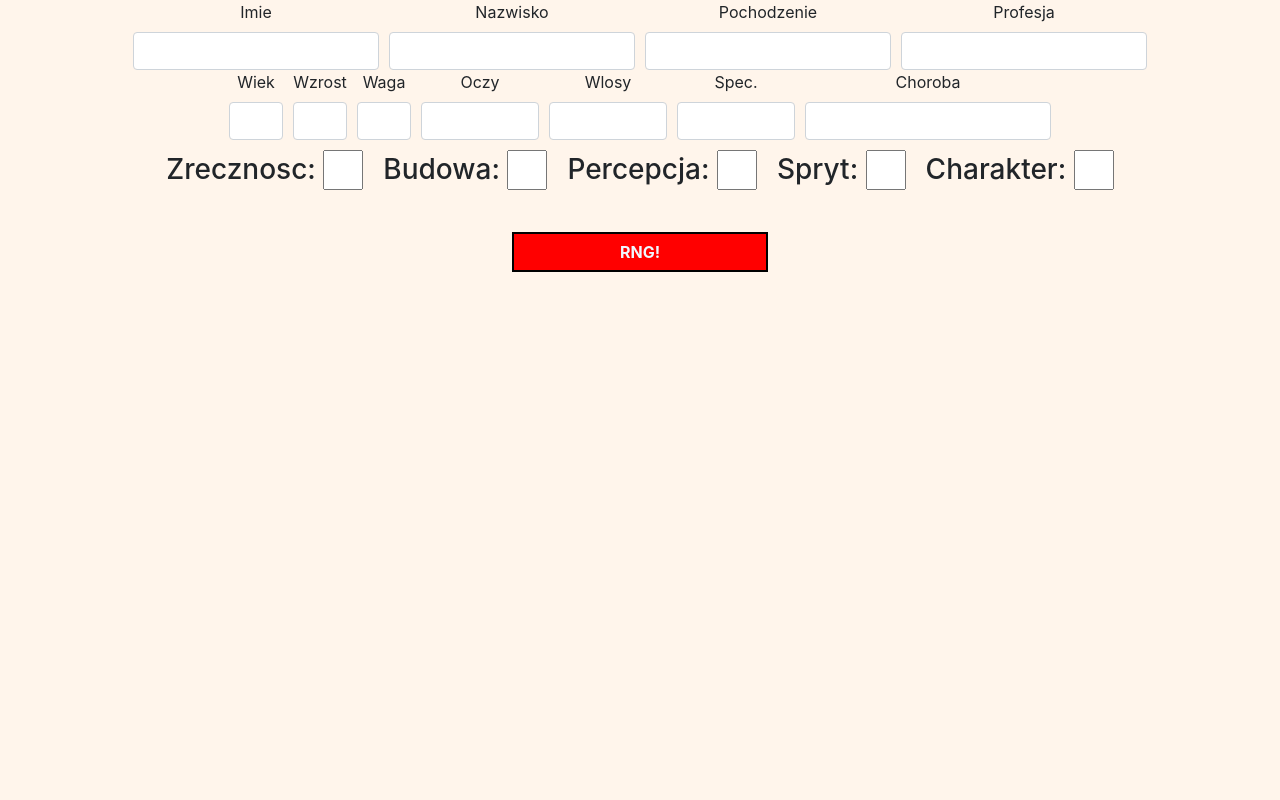
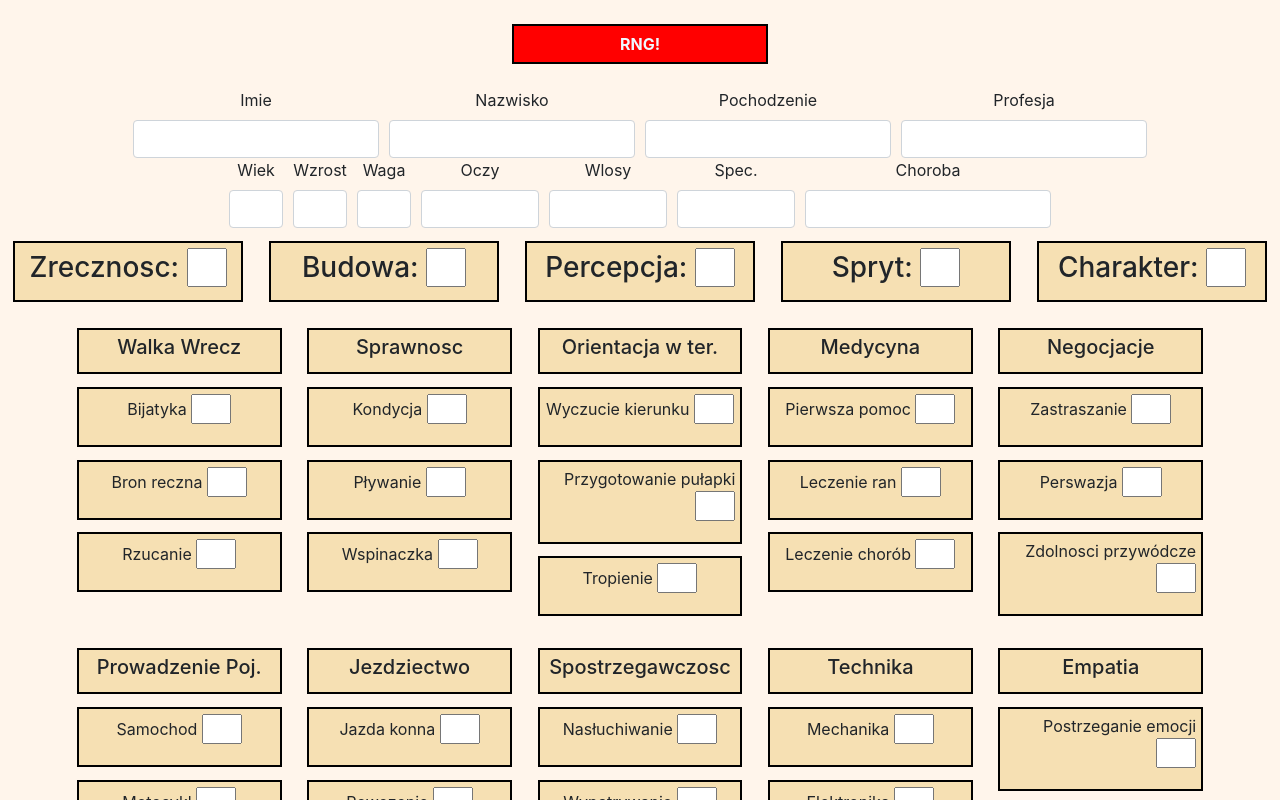
Before and after one commit to IkeoMajesty/nscs, a React (Create React App) app: page / in a window 1280 px wide. Shown: the top 800 px of the page. Built offline with nearby package versions, Linux system fonts and the light colour scheme.

Commit message:
skills and shit

```diff
--- a/public/index.html
+++ b/public/index.html
@@ -22,7 +22,7 @@
       work correctly both with client-side routing and a non-root public URL.
       Learn how to configure a non-root public URL by running `npm run build`.
     -->
-    <title>React App</title>
+    <title>NCSG</title>
   </head>
   <body class='bgc' >
     <noscript>You need to enable JavaScript to run this app.</noscript>
--- a/src/App.css
+++ b/src/App.css
@@ -33,7 +33,36 @@
 }
 
 .statyContener{
-  padding: 10px;
+  text-align: center;
+  display: flexbox;
+  justify-items: center;
+  align-items: center;
+  width: 18vw;
+
+  padding: 5px;
+  margin: 1vw;
+  background-color: #f6e0b3;
+  border: 2px solid black;
+}
+.skillContener{
+  text-align: end;
+  display: flexbox;
+  justify-items: center;
+  align-items: center;
+
+
+  padding: 5px;
+  margin: 1vw;
+  background-color: #f6e0b3;
+  border: 2px solid black;
+}
+h5{
+  text-align: center;
+
+}
+.skillWrap{
+  height: 40vh;
+  width: 18vw;
 }
 .statInput{
   width: 40px;
@@ -63,11 +92,16 @@
   display: flex;
   justify-content: center;
 }
+.dataHeaderSk{
+  display: flex;
+  justify-content: center;
+}
 
 .buttonRng{
   width: 20vw;
   height: 5vh;
   margin-top: 3vh;
+  margin-bottom: 3vh;
   margin-left: 40vw;
   background-color: red;
   color: aliceblue;
--- a/src/App.js
+++ b/src/App.js
@@ -4,6 +4,7 @@ import './App.css';
 import StatLine from "./StatLine.js";
 import Text from "./Text.js";
 import { imiona, nazwiska, profesje, pochodzenia, wiek, wzrost, waga, oczy, wlosy, spec, choroba, d20avfrom3 } from "./Rngs.js";
+import SkillsGrid from './SkillsGrid.js'
 
 
 
@@ -11,6 +12,7 @@ import { imiona, nazwiska, profesje, pochodzenia, wiek, wzrost, waga, oczy, wlos
 
 class App extends Component {
   state = {
+    basic: {
       imie:'',
       nazwisko:'',
       poch:'',
@@ -27,6 +29,8 @@ class App extends Component {
       pr:'',
       sp:'',
       ch:'',
+    },
+
 
   }
   manualInput =  (event)=>  {
@@ -40,6 +44,7 @@ class App extends Component {
 
     // console.log('Clicked!')
     this.setState({
+      basic: {
         imie: imiona(),
         nazwisko:nazwiska(),
         poch:pochodzenia(),
@@ -56,6 +61,8 @@ class App extends Component {
         pr:d20avfrom3(),
         sp:d20avfrom3(),
         ch:d20avfrom3(),
+      },
+
     })
   }
   showPersons = () => {
@@ -65,23 +72,25 @@ class App extends Component {
   render() {
     return (
       <div>
+      <button className="buttonRng" onClick={this.rngMagic}>RNG!</button>
        <div className="dataHeader">
-       <Text type="longText" name="Imie" id="imie" change={this.manualInput} value={this.state.imie} />
-       <Text type="longText" name="Nazwisko" id="nazwisko" change={this.manualInput} value={this.state.nazwisko} />
-       <Text type="longText" name="Pochodzenie" id="poch" change={this.manualInput} value={this.state.poch}/>
-       <Text type="longText" name="Profesja" id="pro" change={this.manualInput} value={this.state.pro}/>
+       <Text type="longText" name="Imie" id="imie" change={this.manualInput} value={this.state.basic.imie} />
+       <Text type="longText" name="Nazwisko" id="nazwisko" change={this.manualInput} value={this.state.basic.nazwisko} />
+       <Text type="longText" name="Pochodzenie" id="poch" change={this.manualInput} value={this.state.basic.poch}/>
+       <Text type="longText" name="Profesja" id="pro" change={this.manualInput} value={this.state.basic.pro}/>
        </div>
        <div className="dataHeader">
-       <Text type="shortText" name="Wiek" id="wiek" change={this.manualInput} value={this.state.wiek} />
-       <Text type="shortText" name="Wzrost" id="wzrost" change={this.manualInput} value={this.state.wzrost}/>
-       <Text type="shortText" name="Waga" id="waga" change={this.manualInput} value={this.state.waga} />
-       <Text type="mediumText" name="Oczy" id="oczy" change={this.manualInput} value={this.state.oczy} />
-       <Text type="mediumText" name="Wlosy" id="wlosy" change={this.manualInput} value={this.state.wlosy} />
-       <Text type="mediumText" name="Spec." id="spec" change={this.manualInput}value={this.state.spec}/>
-       <Text type="longText" name="Choroba" id="choroba" change={this.manualInput} value={this.state.choroba}/>
+       <Text type="shortText" name="Wiek" id="wiek" change={this.manualInput} value={this.state.basic.wiek} />
+       <Text type="shortText" name="Wzrost" id="wzrost" change={this.manualInput} value={this.state.basic.wzrost}/>
+       <Text type="shortText" name="Waga" id="waga" change={this.manualInput} value={this.state.basic.waga} />
+       <Text type="mediumText" name="Oczy" id="oczy" change={this.manualInput} value={this.state.basic.oczy} />
+       <Text type="mediumText" name="Wlosy" id="wlosy" change={this.manualInput} value={this.state.basic.wlosy} />
+       <Text type="mediumText" name="Spec." id="spec" change={this.manualInput}value={this.state.basic.spec}/>
+       <Text type="longText" name="Choroba" id="choroba" change={this.manualInput} value={this.state.basic.choroba}/>
        </div>
-       <StatLine bu={this.state.bu} zr={this.state.zr} sp={this.state.sp} pr={this.state.pr} ch={this.state.ch}/>
-       <button className="buttonRng" onClick={this.rngMagic}>RNG!</button>
+       <StatLine bu={this.state.basic.bu} zr={this.state.basic.zr} sp={this.state.basic.sp} pr={this.state.basic.pr} ch={this.state.basic.ch}/>
+       <SkillsGrid />
+
       </div>
 
     );
--- a/src/Rngs.js
+++ b/src/Rngs.js
@@ -45,8 +45,8 @@ export const choroba = (props)=> {
     return ["Zapalenie płuc", "Gorączka SN", "PGK", "Mount Rushmore", "Syndrom Obcego", "Chore Nery", "Alergie", "Szaleństwo Bostońskie", "Syndrom Thurmana", "Drgawki", "Drętwota Hollywood", "Osteoporoza", "Zawroty Głowy", "Niewydolność krązenia", "Anemia", "Morbus Dexteri", "Syndrom Draculi", "VTDS", "Zdrowy"].rngsus()
 };
 export const d20avfrom3 = (props)=> {
-    const d201 = Math.floor(((Math.random()*20)+1));
-    const d202 = Math.floor(((Math.random()*20)+1));
-    const d203 = Math.floor(((Math.random()*20)+1));
+    const d201 = Math.floor(((Math.random()*15)+6));
+    const d202 = Math.floor(((Math.random()*15)+6));
+    const d203 = Math.floor(((Math.random()*15)+6));
     return (Math.floor((d201+d202+d203)/3))
 };
--- /dev/null
+++ b/src/Skills.js
@@ -0,0 +1,22 @@
+import React from 'react';
+
+
+const skills = (props)=> {
+    let skillsToRender = (<div className="skillWrap"></div> );
+if (props.nameM){
+    skillsToRender =
+         (<div className="skillWrap">
+         <div className="skillContener"><h5>  {props.nameM}  </h5></div>
+         <div className="skillContener"><p>  {props.name1}  <input className="statInput" defaultValue={props.value1} /></p></div>
+         <div className="skillContener"><p>  {props.name2}  <input className="statInput" defaultValue={props.value2} /></p></div>
+         <div className="skillContener"><p>  {props.name3}  <input className="statInput" defaultValue={props.value3} /></p></div>
+        </div>)
+
+}
+
+    return (
+        skillsToRender
+    )}
+
+
+export default skills;
--- /dev/null
+++ b/src/SkillsGrid.js
@@ -0,0 +1,48 @@
+import React from 'react';
+import Skills from "./Skills.js"
+
+const skillsGrid = (props)=> {
+
+    return (
+    <div>
+        <div className="dataHeaderSk">
+            <Skills nameM="Walka Wrecz" name1="Bijatyka" name2="Bron reczna" name3="Rzucanie" value="" />
+            <Skills nameM="Sprawnosc" name1="Kondycja" name2="Pływanie" name3="Wspinaczka" value="" />
+            <Skills nameM="Orientacja w ter." name1="Wyczucie kierunku" name2="Przygotowanie pułapki" name3="Tropienie" value="" />
+            <Skills nameM="Medycyna" name1="Pierwsza pomoc" name2="Leczenie ran" name3="Leczenie chorób" value="" />
+            <Skills nameM="Negocjacje" name1="Zastraszanie" name2="Perswazja" name3="Zdolnosci przywódcze" value="" />
+        </div>
+        <div className="dataHeaderSk">
+            <Skills nameM="Prowadzenie Poj." name1="Samochod" name2="Motocykl" name3="Ciezarowka" value="" />
+            <Skills nameM="Jezdziectwo" name1="Jazda konna" name2="Powozenie" name3="Ujezdzanie" value="" />
+            <Skills nameM="Spostrzegawczosc" name1="Nasłuchiwanie" name2="Wypatrywanie" name3="Czujność" value="" />
+            <Skills nameM="Technika" name1="Mechanika" name2="Elektronika" name3="Komputery" value="" />
+            <Skills nameM="Empatia" name1="Postrzeganie emocji" name2="Blef" name3="Opieka nad zwierz." value="" />
+        </div>
+        <div className="dataHeaderSk">
+            <Skills nameM="Zdolnosci manualne" name1="Kradziez kieszonkowa" name2="Otwieranie zamkow" name3="Zwinne Dłonie" value="" />
+            <Skills nameM="" name1=""name2=""name3="" value="" />
+            <Skills nameM="Kamuflaz" name1="Skradanie sie" name2="Ukrywanie" name3="Maskowanie" value="" />
+            <Skills nameM="Wiedza ogólna" name1="Musze" name2="To" name3="Generowac losowo" value="" />
+            <Skills nameM="Siła woli" name1="Odporność na ból" name2="Niezłomność" name3="Morale" value="" />
+        </div>
+        <div className="dataHeaderSk">
+            <Skills nameM="Bron strzelecka" name1="Pistolety" name2="Karabiny" name3="Bron Maszynowa" value="" />
+            <Skills nameM="" name1=""name2=""name3="" value="" />
+            <Skills nameM="Przetrwanie" name1="Łowiectwo" name2="Znajomość terenu" name3="Zdobywanie wody" value="" />
+            <Skills nameM="Sprzęt" name1="Maszyny ciezkie" name2="Wozy bojowe" name3="Kutry" value="" />
+            <Skills nameM="" name1=""name2=""name3="" value="" />
+        </div>
+        <div className="dataHeaderSk">
+            <Skills nameM="Bron dystansowa" name1="Łuk" name2="Kusza" name3="Proca" value="" />
+            <Skills nameM="" name1=""name2=""name3="" value="" />
+            <Skills nameM="" name1=""name2=""name3="" value="" />
+            <Skills nameM="Pirotechnika" name1="Rusznikarstwo" name2="Wyrzutnie" name3="Materialy wybuchowe" value="" />
+            <Skills nameM="" name1=""name2=""name3="" value="" />
+        </div>
+
+    </div>
+    )}
+
+
+export default skillsGrid;
--- a/src/StatLine.js
+++ b/src/StatLine.js
@@ -11,6 +11,7 @@ const statLine = (props)=> {
         <Staty name="Spryt" value={props.sp} />
         <Staty name="Charakter" value={props.ch} />
         </div>
+
     )}
 
 
```
Also changed, not shown: 1 other file (tests, documents, lock files or other folders). Lines whose indentation alone changed are shown as unchanged.
